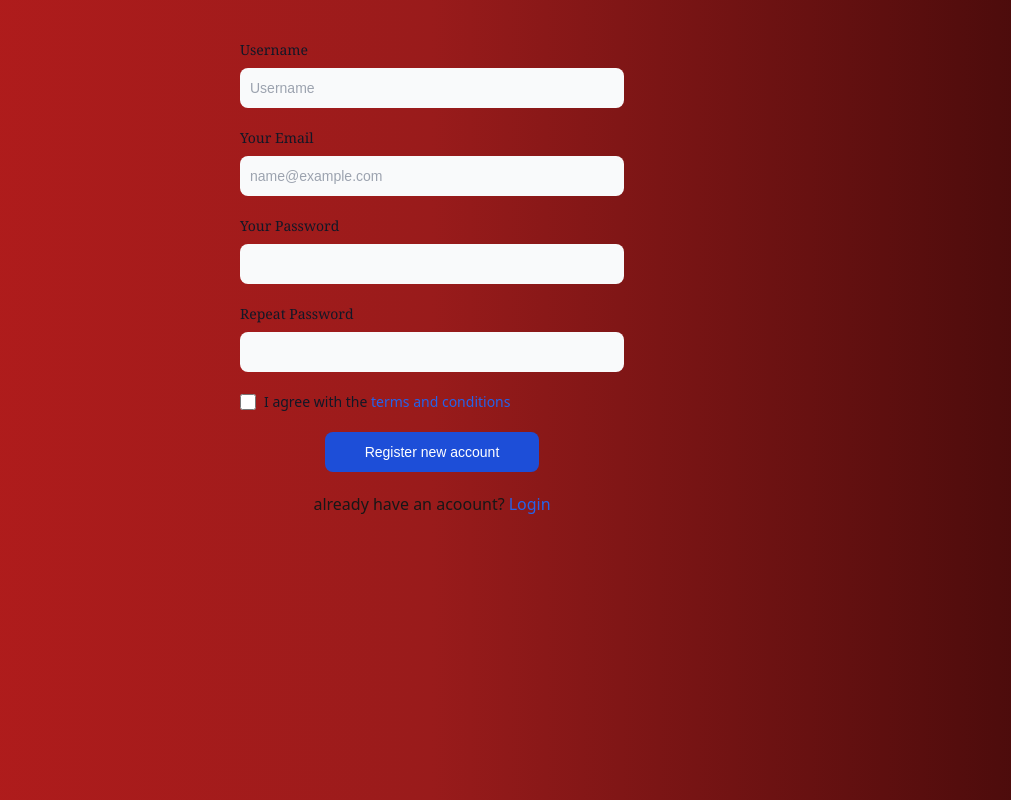
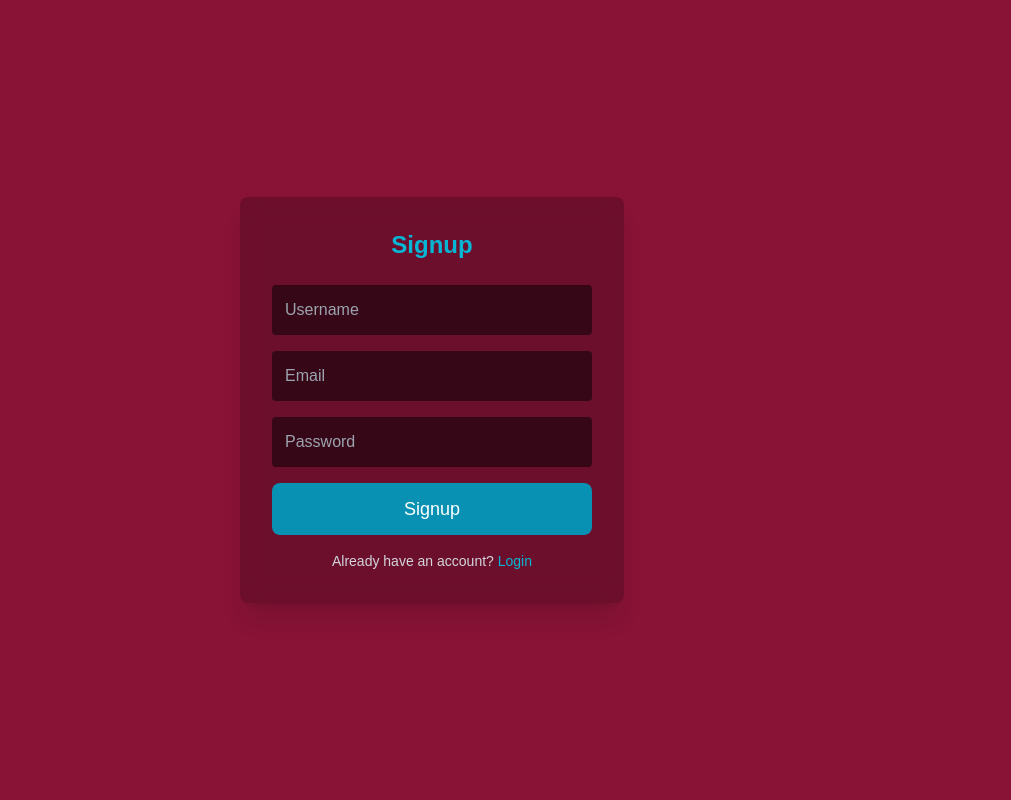
Before and after one commit to WhoisCipher/slick, a Next.js app in the folder frontend/: page /signup in a window 1280 px wide. Shown: the whole page, without its empty margins (208-1219 px from the left). Built offline with nearby package versions, Linux system fonts and the light colour scheme.

Commit message:
Feat: Add the signup form

```diff
--- a/frontend/app/signup/page.jsx
+++ b/frontend/app/signup/page.jsx
@@ -1,10 +1,51 @@
-import Signup from '@/components/Signup';
+import Link from 'next/link'
 
 export default function SignupPage() {
     return (
-        <>
-            <Signup />
-            <h1 className="flex justify-center font-sans items-center">already have an acoount? <a className="text-blue-600 ml-1 hover:text-blue-900 transition duration-300 ease-in-out" href="../login/">Login</a></h1>
-        </>
+        <div className="min-h-screen flex justify-center items-center flex-col text-white bg-rose-900">
+            <form className="bg-black/20 backdrop-blur-md p-8 rounded-lg shadow-xl w-96">
+                <h2 className="text-2xl text-cyan-500 font-bold mb-6 text-center">
+                    Signup
+                </h2>
+
+                <input
+                    type="text"
+                    placeholder="Username"
+                    className="w-full p-3 border border-transparent bg-black/50 text-white rounded mb-4 placeholder-gray-400 focus:ring-2 focus:ring-blue-500"
+                    required
+                />
+                <input
+                    type="email"
+                    placeholder="Email"
+                    className="w-full p-3 border border-transparent bg-black/50 text-white rounded mb-4 placeholder-gray-400 focus:ring-2 focus:ring-blue-500"
+                    required
+                />
+                <input
+                    type="password"
+                    placeholder="Password"
+                    className="w-full p-3 border border-transparent bg-black/50 text-white rounded mb-4 placeholder-gray-400 focus:ring-2 focus:ring-blue-500"
+                    required
+                />
+                <button
+                    type="submit"
+                    className="w-full p-3 bg-cyan-600 hover:bg-cyan-800 text-white text-lg rounded-lg transition-colors duration-200 ease-in-out"
+                >
+                    Signup
+                </button>
+
+                {/* Add Login Link */}
+                <div className="mt-4 text-center">
+                    <p className="text-sm text-gray-300">
+                        Already have an account?{" "}
+                        <Link
+                            href="/login"
+                            className="text-cyan-500 hover:underline"
+                        >
+                            Login
+                        </Link>
+                    </p>
+                </div>
+            </form>
+        </div>
     );
 }
```
